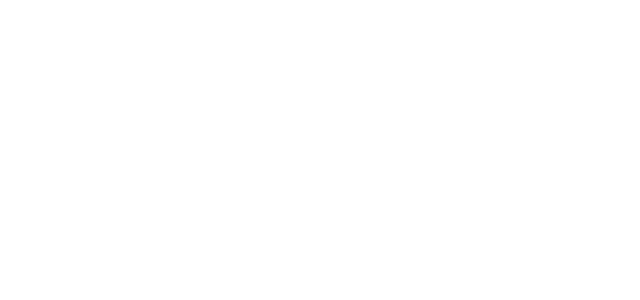
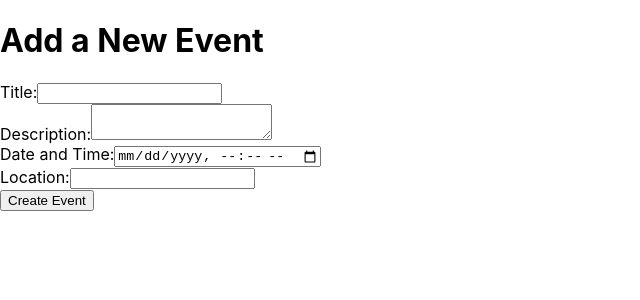
Before and after one commit to MariaPindaru/SpringBootGT, a React (Create React App) app in the folder frontend/: page /add-event in a window 1280 px wide. Before the commit this address had no page. Shown: the top 300 px of the page, without its empty margins (0-640 px from the left). Built offline with nearby package versions, Linux system fonts and the light colour scheme.

Commit message:
[Frontend] Create AddEvent component

```diff
--- a/frontend/src/App.js
+++ b/frontend/src/App.js
@@ -1,6 +1,7 @@
 import React from "react";
 import { BrowserRouter, Route, Routes } from 'react-router-dom';
 import EventList from "./components/EventList";
+import AddEvent from "./components/AddEvent";
 import Home from "./components/Home";
 
 function App() {
@@ -10,7 +11,9 @@
       <Routes>
         <Route path='/' element={<Home />} />
 
+        <Route path="/add-event" element={<AddEvent />} />
         <Route path='/events' element={<EventList />} />
+
       </Routes>
       {/* <Footer /> */}
 
--- /dev/null
+++ b/frontend/src/components/AddEvent.js
@@ -0,0 +1,94 @@
+import React, { useState } from 'react';
+import { createEvent } from '../services/eventService';
+import { useNavigate } from 'react-router-dom';
+
+const AddEvent = () => {
+  const navigate = useNavigate();
+
+  const [title, setTitle] = useState('');
+  const [description, setDescription] = useState('');
+  const [dateTime, setDateTime] = useState('');
+  const [location, setLocation] = useState('');
+  const [loading, setLoading] = useState(false);
+  const [error, setError] = useState('');
+
+  const handleSubmit = async (e) => {
+    e.preventDefault();
+    setLoading(true);
+    setError('');
+
+    const event = {
+      title,
+      description,
+      dateTime,
+      location,
+    };
+
+    try {
+      const newEvent = await createEvent(event);
+      if (newEvent) {
+        navigate('/events');
+      } else {
+        setError('Failed to create event. Please try again.');
+      }
+    } catch (err) {
+      setError('Error occurred while creating event.');
+    }
+    setLoading(false);
+  };
+
+  return (
+    <div>
+      <h1>Add a New Event</h1>
+      <form onSubmit={handleSubmit}>
+        <div>
+          <label htmlFor="title">Title:</label>
+          <input
+            type="text"
+            id="title"
+            value={title}
+            onChange={(e) => setTitle(e.target.value)}
+            required
+          />
+        </div>
+        <div>
+          <label htmlFor="description">Description:</label>
+          <textarea
+            id="description"
+            value={description}
+            onChange={(e) => setDescription(e.target.value)}
+            required
+          />
+        </div>
+        <div>
+          <label htmlFor="dateTime">Date and Time:</label>
+          <input
+            type="datetime-local"
+            id="dateTime"
+            value={dateTime}
+            onChange={(e) => setDateTime(e.target.value)}
+            required
+          />
+        </div>
+        <div>
+          <label htmlFor="location">Location:</label>
+          <input
+            type="text"
+            id="location"
+            value={location}
+            onChange={(e) => setLocation(e.target.value)}
+            required
+          />
+        </div>
+
+        {error && <p style={{ color: 'red' }}>{error}</p>}
+
+        <button type="submit" disabled={loading}>
+          {loading ? 'Creating Event...' : 'Create Event'}
+        </button>
+      </form>
+    </div>
+  );
+};
+
+export default AddEvent;
--- a/frontend/src/components/Home.js
+++ b/frontend/src/components/Home.js
@@ -8,10 +8,15 @@
     navigate('/events');
   };
 
+  const addEvent = () => {
+    navigate('/add-event');
+  };
+
   return (
     <div>
       <h1>Welcome to the Event Management App</h1>
       <button onClick={goToEvents}>Go to Events</button>
+      <button onClick={addEvent}>Add Event</button>
     </div>
   );
 };
```
